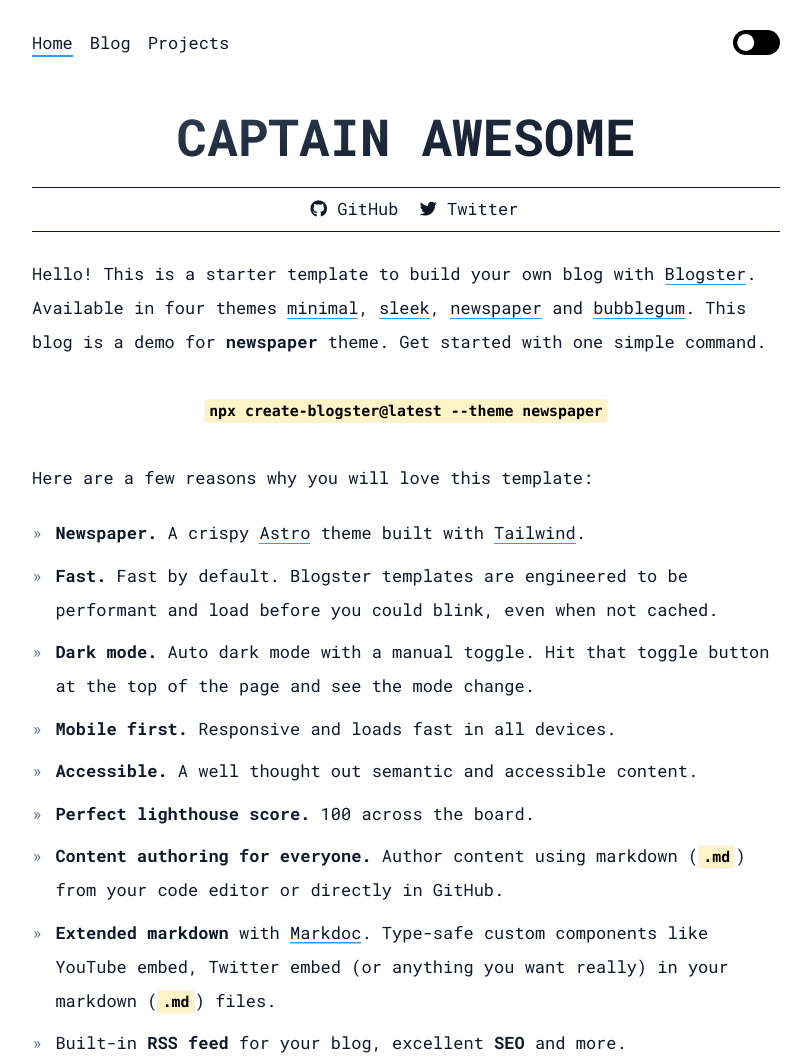
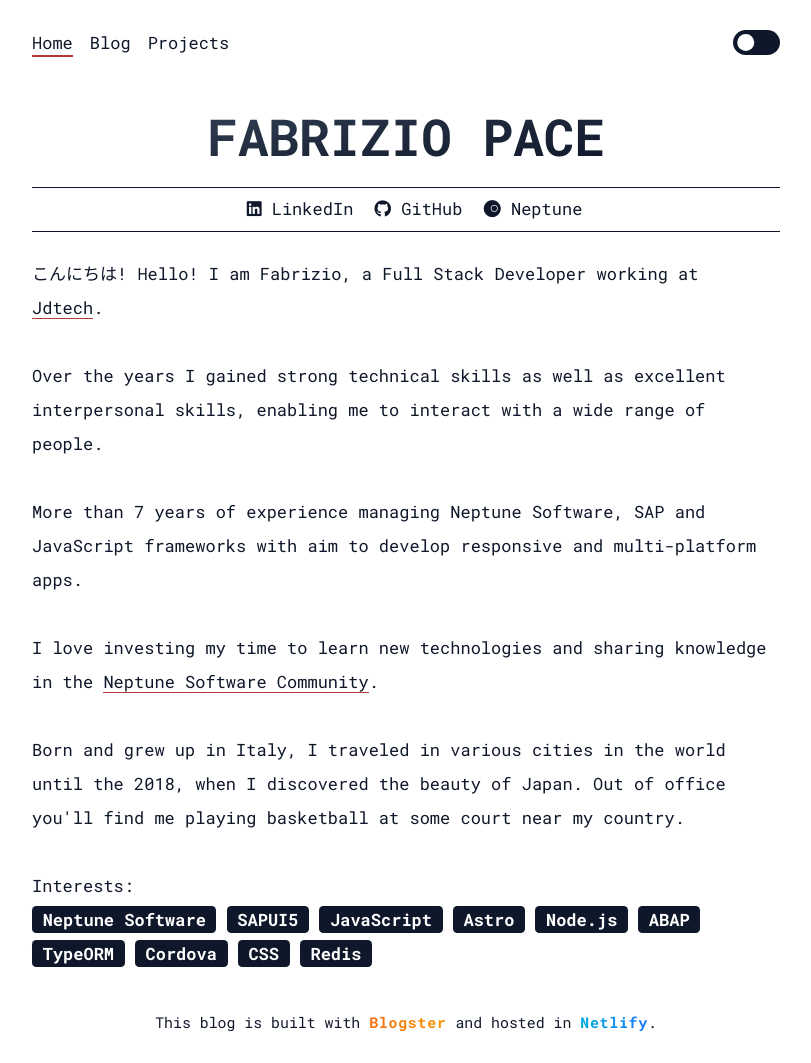
Before and after one commit to fabriziopace/fabriziopace.dev, an Astro site: page / in a window 1280 px wide. Shown: the top 1063 px of the page, without its empty margins (234-1045 px from the left). Built offline with nearby package versions, Linux system fonts and the light colour scheme; Astro itself is replaced by a stand-in of ours.

Commit message:
Homepage edits

```diff
--- a/astro.config.mjs
+++ b/astro.config.mjs
@@ -17,7 +17,7 @@
 // the url to access your blog during local development
 const LOCALHOST_URL = `http://localhost:${SERVER_PORT}`;
 // the url to access your blog after deploying it somewhere (Eg. Netlify)
-const LIVE_URL = "https://yourwebsiteurl.com";
+const LIVE_URL = "https://pacefabrizio.com";
 // this is the astro command your npm script runs
 const SCRIPT = process.env.npm_lifecycle_script || "";
 const isBuild = SCRIPT.includes("astro build");
--- a/public/fontawesome/css/brands.bareminimum.css
+++ b/public/fontawesome/css/brands.bareminimum.css
@@ -21,11 +21,9 @@
   font-weight: 400;
 }
 
-
 .fa-github:before {
   content: "\f09b";
 }
-
 
 .fa-github-alt:before {
   content: "\f113";
@@ -39,14 +37,22 @@
   content: "\f092";
 }
 
-.fa-twitter:before {
+/* .fa-twitter:before {
   content: "\f099";
+} */
+
+/* .fa-square-twitter:before {
+  content: "\f081";
+} */
+
+/* .fa-twitter-square:before {
+  content: "\f081";
+} */
+
+.fa-linkedin:before {
+  content: "\f08c";
 }
 
-.fa-square-twitter:before {
-  content: "\f081";
+.fa-linkedin-in:before {
+  content: "\f0e1";
 }
-
-.fa-twitter-square:before {
-  content: "\f081";
-}
--- /dev/null
+++ b/public/fontawesome/css/regular.bareminimum.css
@@ -0,0 +1,32 @@
+/*!
+ * Font Awesome Free 6.2.1 by @fontawesome - https://fontawesome.com
+ * License - https://fontawesome.com/license/free (Icons: CC BY 4.0, Fonts: SIL OFL 1.1, Code: MIT License)
+ * Copyright 2022 Fonticons, Inc.
+ */
+:root, :host {
+  --fa-style-family-classic: 'Font Awesome 6 Free';
+  --fa-font-regular: normal 400 1em/1 'Font Awesome 6 Free'; }
+
+@font-face {
+  font-family: 'Font Awesome 6 Free';
+  font-style: normal;
+  font-weight: 400;
+  font-display: block;
+  src: url("../webfonts/fa-regular-400.woff2") format("woff2"), url("../webfonts/fa-regular-400.ttf") format("truetype"); }
+
+.far,
+.fa-regular {
+  font-weight: 400; }
+
+.fa-neptune-content {
+  position: absolute;
+  top: 5px;
+  right: 3px;
+  font-size: 7px;
+  height: 7px;
+  width: 7px;
+  color: rgb(var(--color-bg-body) / 1);
+}
+.fa-neptune-content:before {
+  content: "\f111";
+}
--- /dev/null
+++ b/public/fontawesome/css/solid.bareminimum.css
@@ -0,0 +1,33 @@
+/*!
+ * Font Awesome Free 6.2.1 by @fontawesome - https://fontawesome.com
+ * License - https://fontawesome.com/license/free (Icons: CC BY 4.0, Fonts: SIL OFL 1.1, Code: MIT License)
+ * Copyright 2022 Fonticons, Inc.
+ */
+:root,
+:host {
+  --fa-style-family-classic: 'Font Awesome 6 Free';
+  --fa-font-solid: normal 900 1em/1 'Font Awesome 6 Free';
+}
+
+@font-face {
+  font-family: 'Font Awesome 6 Free';
+  font-style: normal;
+  font-weight: 900;
+  font-display: block;
+  src: url("../webfonts/fa-solid-900.woff2") format("woff2"), url("../webfonts/fa-solid-900.ttf") format("truetype");
+}
+
+.fas,
+.fa-solid {
+  font-weight: 900;
+}
+
+.fa-neptune {
+  position: relative;
+  font-size: 17px;
+  height: 17px;
+  width: 17px;
+}
+.fa-neptune:before {
+  content: "\f111";
+}
--- a/src/components/AboutTheTheme.astro
+++ /dev/null
@@ -1,52 +0,0 @@
----
----
-
-<div>
-  <p>
-    Here are a few reasons why you will love this template:
-  </p>
-  <ul class="mt-5">
-    <li>
-      <strong>Newspaper.</strong>
-      A crispy <a href="https://astro.build" target="_blank">Astro</a> theme built with <a href="https://tailwindcss.com">Tailwind</a>.
-    </li>
-    <li>
-      <strong>Fast.</strong>
-      Fast by default. Blogster templates are engineered to be performant
-      and load before you could blink, even when not cached.
-    </li>
-    <li>
-      <strong>Dark mode.</strong> Auto dark mode with a manual toggle. Hit that
-      toggle button at the top of the page and see the mode change.
-    </li>
-    <li>
-      <strong>Mobile first.</strong> Responsive and loads fast in all devices.
-    </li>
-    <li>
-      <strong>Accessible.</strong> A well thought out semantic and accessible
-      content.
-    </li>
-    <li>
-      <strong>Perfect lighthouse score.</strong> 100 across the board.
-    </li>
-    <li>
-      <strong>Content authoring for everyone.</strong> Author content using markdown
-      (<code>.md</code>) from your code editor or directly in GitHub.
-    </li>
-    <li>
-      <span>
-        <strong>Extended markdown</strong> with
-        <a href="https://markdoc.dev">Markdoc</a>.
-      </span>
-      <span>
-        Type-safe custom components like YouTube embed, Twitter embed (or
-        anything you want really) in your markdown (<code>.md</code>) files.</span
-      >
-    </li>
-    <li>
-      Built-in <strong>RSS feed</strong> for your blog, excellent<strong>
-        SEO</strong
-      > and more.
-    </li>
-  </ul>
-</div>
--- a/src/components/DarkModeToggle.astro
+++ b/src/components/DarkModeToggle.astro
@@ -3,7 +3,7 @@
 
 <mode-toggle class="flex">
   <button
-    class="justify-self-end bg-black dark:bg-white ml-4 inline-flex h-6 w-11 items-center rounded-full"
+    class="justify-self-end bg-[#0f172a] dark:bg-white ml-4 inline-flex h-6 w-11 items-center rounded-full"
     id="mode-toggle"
     role="switch"
     type="button"
@@ -106,7 +106,6 @@
   }
   .dark {
     transform: translateX(1.5rem);
-    background-color: black;
-
+    background-color: rgb(38, 38, 38);
   }
 </style>
--- /dev/null
+++ b/src/components/Interests.astro
@@ -0,0 +1,46 @@
+---
+---
+
+<div>
+  <p>Interests:</p>
+  <span
+    class="bg-[#0f172a] text-white font-bold px-2.5 py-0.5 rounded dark:bg-primary-main dark:text-bg-body"
+    >Neptune Software</span
+  >
+  <span
+    class="bg-[#0f172a] text-white font-bold px-2.5 py-0.5 rounded dark:bg-primary-main dark:text-bg-body"
+    >SAPUI5</span
+  >
+  <span
+    class="bg-[#0f172a] text-white font-bold px-2.5 py-0.5 rounded dark:bg-primary-main dark:text-bg-body"
+    >JavaScript</span
+  >
+  <span
+    class="bg-[#0f172a] text-white font-bold px-2.5 py-0.5 rounded dark:bg-primary-main dark:text-bg-body"
+    >Astro</span
+  >
+  <span
+    class="bg-[#0f172a] text-white font-bold px-2.5 py-0.5 rounded dark:bg-primary-main dark:text-bg-body"
+    >Node.js</span
+  >
+  <span
+    class="bg-[#0f172a] text-white font-bold px-2.5 py-0.5 rounded dark:bg-primary-main dark:text-bg-body"
+    >ABAP</span
+  >
+  <span
+    class="bg-[#0f172a] text-white font-bold px-2.5 py-0.5 rounded dark:bg-primary-main dark:text-bg-body"
+    >TypeORM</span
+  >
+  <span
+    class="bg-[#0f172a] text-white font-bold px-2.5 py-0.5 rounded dark:bg-primary-main dark:text-bg-body"
+    >Cordova</span
+  >
+  <span
+    class="bg-[#0f172a] text-white font-bold px-2.5 py-0.5 rounded dark:bg-primary-main dark:text-bg-body"
+    >CSS</span
+  >
+  <span
+    class="bg-[#0f172a] text-white font-bold px-2.5 py-0.5 rounded dark:bg-primary-main dark:text-bg-body"
+    >Redis</span
+  >
+</div>
--- a/src/components/Intro.astro
+++ b/src/components/Intro.astro
@@ -9,7 +9,7 @@
       <span
         class="bg-gradient-to-br from-[#334155] via-[#1e293b] to-[#0f172a] dark:from-primary-main dark:via-primary-main dark:to-primary-main bg-clip-text text-transparent"
       >
-        Captain Awesome
+        Fabrizio Pace
       </span>
     </h1>
     <div
@@ -17,43 +17,79 @@
     >
       <a
         class="unset ml-4 hover:text-text-link"
-        href="https://github.com/flexdinesh/blogster"
+        href="https://www.linkedin.com/in/fabrizio-pace/"
+        aria-label="Fabrizio on LindedIn"
+        target="_blank"
       >
-        <i class="fa-brands fa-github" aria-hidden="true" title="Blogster on GitHub"></i>
+        <i
+          class="fa-brands fa-linkedin"
+          aria-hidden="true"
+          title="Fabrizio on LindedIn"></i>
+        <span>LinkedIn</span>
+      </a>
+      <a
+        class="unset ml-4 hover:text-text-link"
+        href="https://github.com/fabriziopace"
+        aria-label="Fabrizio on GitHub"
+        target="_blank"
+      >
+        <i
+          class="fa-brands fa-github"
+          aria-hidden="true"
+          title="Fabrizio on GitHub"></i>
         <span>GitHub</span>
       </a>
       <a
         class="unset ml-4 hover:text-text-link"
-        href="https://twitter.com/flexdinesh"
-        aria-label="Dinesh on Twitter"
+        href="https://community.neptune-software.com/users/fabriziopace"
+        aria-label="Fabrizio on Neptune Software Community"
+        target="_blank"
       >
-        <i class="fa-brands fa-twitter" aria-hidden="true" title="Dinesh on Twitter"></i>
-        <span>Twitter</span>
+        <i
+          class="fa-solid fa-neptune"
+          aria-hidden="true"
+          title="Fabrizio on Neptune Software Community"
+        >
+          <i
+            class="fa-regular fa-neptune-content"
+            aria-hidden="true"
+            title="Fabrizio on Neptune Software Community"></i></i
+        >
+        <span>Neptune</span>
       </a>
     </div>
     <!-- <p class="text-2xl pb-4">Web Developer. OSS Wizard. Blogger.</p> -->
   </div>
   <div>
     <p class="mb-8">
-      Hello! This is a starter template to build your own blog with
-      <a href={"https://github.com/flexdinesh/blogster"} target="_blank"
-        >Blogster</a
-      >. Available in four themes
-      <a href={"https://blogster-minimal.netlify.app"} target="_blank"
-        >minimal</a
-      >,
-      <a href={"https://blogster-sleek.netlify.app"} target="_blank">sleek</a>,
-      <a href={"https://blogster-newspaper.netlify.app"} target="_blank"
-        >newspaper</a
-      > and
-      <a href={"https://blogster-bubblegum.netlify.app"} target="_blank"
-        >bubblegum</a
-      >. This blog is a demo for <strong>newspaper</strong> theme. Get started with
-      one simple command.
+      こんにちは! Hello! I am Fabrizio, a Full Stack Developer working at <a
+        href={"https://jdtech.it"}
+        aria-label="Jdtech Website"
+        target="_blank">Jdtech</a
+      >.
     </p>
-    <p class="text-center whitespace-nowrap overflow-auto">
-      <code class="py-1 px-2">npx create-blogster@latest --theme newspaper</code
-      >
+    <p class="mb-8">
+      Over the years I gained strong technical skills as well as excellent
+      interpersonal skills, enabling me to interact with a wide range of people.
+    </p>
+    <p class="mb-8">
+      More than 7 years of experience managing Neptune Software, SAP and
+      JavaScript frameworks with aim to develop responsive and multi-platform
+      apps.
+    </p>
+
+    <p class="mb-8">
+      I love investing my time to learn new technologies and sharing knowledge
+      in the <a href={"https://community.neptune-software.com"} target="_blank"
+      aria-label="Neptune Software Community"
+        >Neptune Software Community</a
+      >.
+    </p>
+
+    <p class="mb-8">
+      Born and grew up in Italy, I traveled in various cities in the world until
+      the 2018, when I discovered the beauty of Japan. Out of office you'll find
+      me playing basketball at some court near my country.
     </p>
   </div>
 </section>
--- a/src/components/PageMeta.astro
+++ b/src/components/PageMeta.astro
@@ -19,7 +19,7 @@
   description: description || SITE_DESCRIPTION,
   baseUrl: SITE_URL,
   ogImageAbsoluteUrl: `${SITE_URL}/images/og.png`,
-  ogImageAltText: "My fancy website",
+  ogImageAltText: "Fabrizio Pace - Full Stack Developer",
   ogImageWidth: 1200,
   ogImageHeight: 630,
   siteOwnerTwitterHandle: TWITTER_HANDLE,
--- a/src/config.ts
+++ b/src/config.ts
@@ -1,11 +1,11 @@
 // Place any global data in this file.
 // You can import this data from anywhere in your site by using the `import` keyword.
 
-export const SITE_TITLE = "Captain Awesome";
+export const SITE_TITLE = "Fabrizio Pace";
 export const SITE_DESCRIPTION =
   "Welcome to my blog! I write about modern web development.";
-export const TWITTER_HANDLE = "@yourtwitterhandle";
-export const MY_NAME = "Captain Awesome";
+export const TWITTER_HANDLE = "";
+export const MY_NAME = "Fabrizio Pace";
 
 // setup in astro.config.mjs
 const BASE_URL = new URL(import.meta.env.SITE);
--- a/src/layouts/FontAwesome.astro
+++ b/src/layouts/FontAwesome.astro
@@ -41,5 +41,9 @@
   <!--
     There's no leaner version for solid.min.css because it's already lean.
   -->
-  <link href="/fontawesome/css/solid.min.css" rel="stylesheet" />
+  <link href="/fontawesome/css/solid.bareminimum.css" rel="stylesheet" />
+  <!-- <link href="/fontawesome/css/solid.css" rel="stylesheet" /> -->
+
+
+  <link href="/fontawesome/css/regular.bareminimum.css" rel="stylesheet" />
 </Fragment>
--- a/src/pages/index.astro
+++ b/src/pages/index.astro
@@ -2,14 +2,14 @@
 import PageMeta from "../components/PageMeta.astro";
 import PageLayout from "../layouts/PageLayout.astro";
 import Intro from "../components/Intro.astro";
-import AboutTheTheme from "../components/AboutTheTheme.astro";
+import Interests from "../components/Interests.astro";
 import { SITE_TITLE } from "../config";
 ---
 
 <PageLayout>
-  <PageMeta title={`${SITE_TITLE} | Web Ninja`} slot="meta" />
+  <PageMeta title={`${SITE_TITLE} - Full Stack Developer`} slot="meta" />
   <Fragment slot="main">
     <Intro />
-    <AboutTheTheme />
+    <Interests />
   </Fragment>
 </PageLayout>
--- a/src/styles/global.css
+++ b/src/styles/global.css
@@ -23,8 +23,8 @@
         --color-text-bold: 15 23 42;
         /* Tailwind slate-900 #0f172a */
         --color-text-muted: 100 116 139;
-        /* #339af0 */
-        --color-text-link: 51 154 240;
+        /* #b33939 */
+        --color-text-link: 179 57 57;
         /* black */
         --color-text-code: 0 0 0;
         /* black */
@@ -55,8 +55,8 @@
         --color-text-bold: 255 255 255;
         /* Tailwind neutral-300 #d4d4d4 */
         --color-text-muted: 212 212 212;
-        /* #339af0 */
-        --color-text-link: 51 154 240;
+        /* #b33939 */
+        --color-text-link: 179 57 57;
         /* black */
         --color-text-code: 255 255 255;
         /* black */
```
